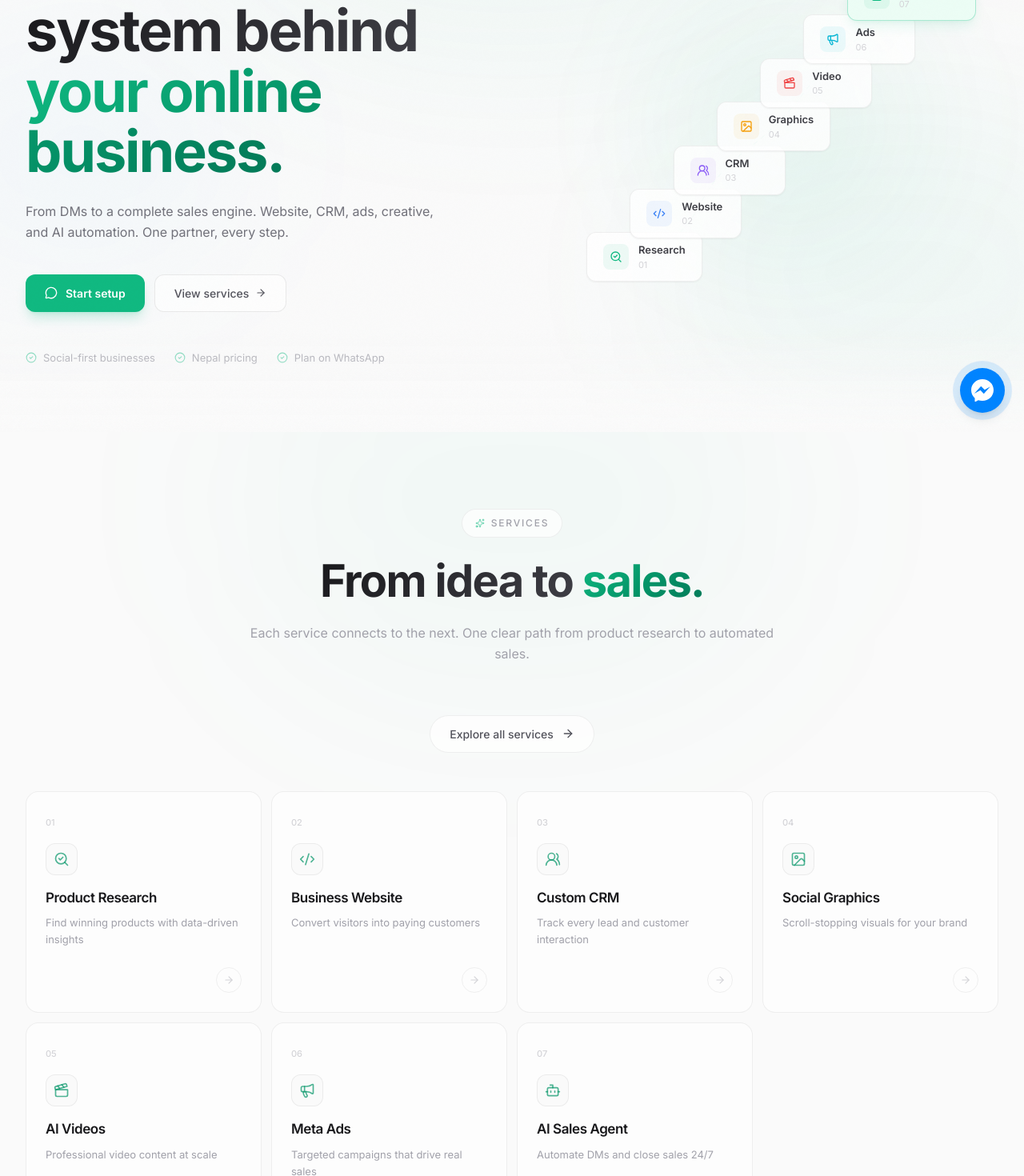
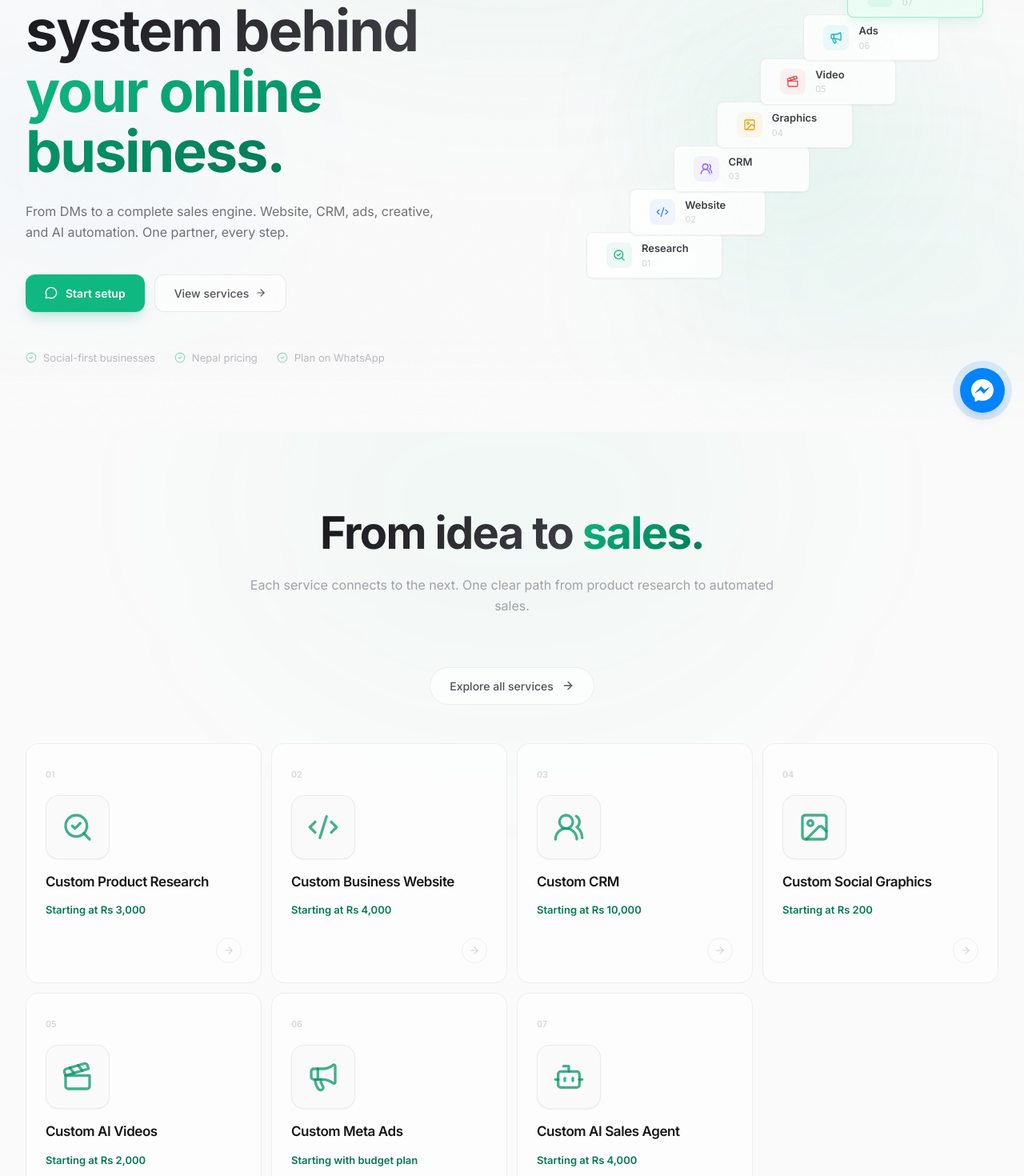
Before and after one commit to sehenagautam/sajedar-product-research, a Next.js app: page / in a window 1280 px wide. Shown: the part 260-1730 px from the top of the page at 80% size. Built offline with nearby package versions, Linux system fonts and the light colour scheme.

Commit message:
Refine service path and custom pricing

```diff
--- a/src/app/page.tsx
+++ b/src/app/page.tsx
@@ -13,7 +13,6 @@ import {
   SearchCheck,
   Sparkles,
   UsersRound,
-  Zap,
 } from 'lucide-react';
 import Header from '../components/Header';
 import { Footer } from '../components/sections/Footer';
@@ -35,13 +34,13 @@ const bricks = [
 
 /* Service cards data */
 const services = [
-  { title: 'Product Research', href: '/product-market-research', icon: SearchCheck, desc: 'Find winning products with data-driven insights' },
-  { title: 'Business Website', href: '/website', icon: Code2, desc: 'Convert visitors into paying customers' },
-  { title: 'Custom CRM', href: '/crm', icon: UsersRound, desc: 'Track every lead and customer interaction' },
-  { title: 'Social Graphics', href: '/social-media-graphics', icon: ImageIcon, desc: 'Scroll-stopping visuals for your brand' },
-  { title: 'AI Videos', href: '/motionmandu', icon: Clapperboard, desc: 'Professional video content at scale' },
-  { title: 'Meta Ads', href: '/meta-ads', icon: Megaphone, desc: 'Targeted campaigns that drive real sales' },
-  { title: 'AI Sales Agent', href: '/sales-agent', icon: Bot, desc: 'Automate DMs and close sales 24/7' },
+  { title: 'Custom Product Research', href: '/product-market-research', icon: SearchCheck, price: 'Starting at Rs 3,000' },
+  { title: 'Custom Business Website', href: '/website', icon: Code2, price: 'Starting at Rs 4,000' },
+  { title: 'Custom CRM', href: '/crm', icon: UsersRound, price: 'Starting at Rs 10,000' },
+  { title: 'Custom Social Graphics', href: '/social-media-graphics', icon: ImageIcon, price: 'Starting at Rs 200' },
+  { title: 'Custom AI Videos', href: '/motionmandu', icon: Clapperboard, price: 'Starting at Rs 2,000' },
+  { title: 'Custom Meta Ads', href: '/meta-ads', icon: Megaphone, price: 'Starting with budget plan' },
+  { title: 'Custom AI Sales Agent', href: '/sales-agent', icon: Bot, price: 'Starting at Rs 4,000' },
 ];
 
 export default function Home() {
@@ -163,12 +162,12 @@ export default function Home() {
                     }}
                   >
                     <div
-                      className={`flex items-center gap-3 rounded-xl border px-5 py-3 backdrop-blur-sm transition-all duration-500 hover:-translate-y-1 ${
+                      className={`flex items-center gap-3 rounded-lg border px-6 py-2.5 backdrop-blur-sm transition-all duration-500 hover:-translate-y-1 ${
                         isLast
                           ? 'border-emerald-500/30 bg-emerald-50 shadow-lg shadow-emerald-500/10 hover:border-emerald-500/40'
                           : 'border-black/[0.06] bg-white/80 shadow-sm hover:border-black/[0.12] hover:shadow-md'
                       }`}
-                      style={{ minWidth: '140px' }}
+                      style={{ minWidth: '170px' }}
                     >
                       <div
                         className="flex h-8 w-8 flex-shrink-0 items-center justify-center rounded-lg"
@@ -189,11 +188,6 @@ export default function Home() {
                 );
               })}
 
-              {/* Final destination label */}
-              <div className="animate-fade-up absolute right-2 top-4 flex items-center gap-2 text-[12px] text-emerald-600/50" style={{ animationDelay: '1.1s' }}>
-                <Zap className="h-3 w-3" />
-                Complete system
-              </div>
             </div>
           </div>
 
@@ -211,11 +205,6 @@ export default function Home() {
           <div className="relative mx-auto max-w-7xl">
             {/* Section header */}
             <div className="mx-auto mb-16 max-w-2xl text-center">
-              <div className="mb-6 inline-flex items-center gap-2 rounded-full border border-black/[0.06] bg-white/70 px-4 py-2 text-[12px] font-medium uppercase tracking-[0.15em] text-[#a1a1aa]">
-                <Sparkles className="h-3 w-3 text-emerald-500/60" aria-hidden="true" />
-                Services
-              </div>
-
               <h2 className="text-[clamp(2rem,4.5vw,3.5rem)] font-bold leading-[1.1] tracking-[-0.03em]">
                 <span className="text-gradient">From idea to</span>{' '}
                 <span className="text-gradient-accent">sales.</span>
@@ -257,8 +246,8 @@ export default function Home() {
                       </span>
 
                       {/* Icon */}
-                      <div className="mt-4 flex h-10 w-10 items-center justify-center rounded-xl border border-black/[0.06] bg-[#fafafa]">
-                        <Icon className="h-5 w-5 text-emerald-600/70" aria-hidden="true" />
+                      <div className="mt-4 flex h-20 w-20 items-center justify-center rounded-2xl border border-black/[0.06] bg-[#fafafa] shadow-sm">
+                        <Icon className="h-10 w-10 text-emerald-600/75" aria-hidden="true" />
                       </div>
 
                       {/* Title */}
@@ -266,9 +255,8 @@ export default function Home() {
                         {service.title}
                       </h3>
 
-                      {/* Description */}
-                      <p className="mt-2 text-[13px] leading-relaxed text-[#a1a1aa]">
-                        {service.desc}
+                      <p className="mt-3 text-[13px] font-semibold leading-relaxed text-emerald-700">
+                        {service.price}
                       </p>
                     </div>
 
--- a/src/app/services/page.tsx
+++ b/src/app/services/page.tsx
@@ -19,21 +19,21 @@ export const metadata: Metadata = {
 
 const services = [
   {
-    title: 'AI Sales Agent',
+    title: 'Custom AI Sales Agent',
     href: '/sales-agent',
     price: 'Commission and plan based',
     description: 'AI sales agents for Messenger that answer customers, understand products, and help convert conversations.',
     icon: Bot,
   },
   {
-    title: 'Motionmandu AI Videos',
+    title: 'Custom Motionmandu AI Videos',
     href: '/motionmandu',
     price: 'Rs 2000 per video',
     description: 'AI-generated business videos for products, offers, services, and social media campaigns.',
     icon: Clapperboard,
   },
   {
-    title: 'Meta Ads Planning',
+    title: 'Custom Meta Ads Planning',
     href: '/meta-ads',
     price: 'Budget planning via WhatsApp',
     description: 'Facebook and Instagram ad planning for Nepalese businesses with practical budget guidance.',
@@ -47,21 +47,21 @@ const services = [
     icon: UsersRound,
   },
   {
-    title: 'Business Website',
+    title: 'Custom Business Website',
     href: '/website',
     price: 'Rs 4000',
     description: 'High quality frontend website with Discord order notifications and Sajedar subdomain hosting.',
     icon: Code2,
   },
   {
-    title: 'Product Market Research',
+    title: 'Custom Product Market Research',
     href: '/product-market-research',
     price: 'Starts at Rs 3000',
     description: 'Research support to understand demand, competitors, positioning, and market fit before launching or scaling a product.',
     icon: SearchCheck,
   },
   {
-    title: 'Social Media Graphics',
+    title: 'Custom Social Media Graphics',
     href: '/social-media-graphics',
     price: 'Rs 200 per graphic',
     description: 'Branded graphics for posts, offers, product announcements, and daily social media marketing.',
@@ -121,7 +121,16 @@ export default function ServicesPage() {
                     </div>
                     <ArrowRight className="h-5 w-5 flex-shrink-0 text-stone-400 transition group-hover:translate-x-1 group-hover:text-emerald-600" aria-hidden="true" />
                   </div>
-                  <h2 className="mt-5 text-xl font-bold text-[#1c1917]">{service.title}</h2>
+                  <h2 className="mt-5 text-xl font-bold text-[#1c1917]">
+                    {service.title.startsWith('Custom ') ? (
+                      <>
+                        <span className="text-emerald-700">Custom</span>
+                        {service.title.replace('Custom', '')}
+                      </>
+                    ) : (
+                      service.title
+                    )}
+                  </h2>
                   <p className="mt-2 text-sm font-bold text-emerald-700">{service.price}</p>
                   <p className="mt-4 text-sm leading-7 text-[#57534e]">{service.description}</p>
                 </Link>
--- a/src/app/website/page.tsx
+++ b/src/app/website/page.tsx
@@ -5,8 +5,8 @@ import Header from '../../components/Header';
 import { Footer } from '../../components/sections/Footer';
 
 export const metadata: Metadata = {
-  title: 'Business Website Nepal for Rs 4000',
-  description: 'Get a high quality business website for Rs 4000 with Discord order notifications and a Sajedar subdomain like ashwi.sajedar.com.',
+  title: 'Custom Business Website Nepal for Rs 4000',
+  description: 'Get a custom premium-looking business website for Rs 4000, designed with Claude AI support, Discord order notifications, and a Sajedar subdomain like ashwi.sajedar.com.',
   keywords: [
     'website design nepal',
     'business website nepal',
@@ -19,8 +19,8 @@ export const metadata: Metadata = {
   ],
   alternates: { canonical: '/website' },
   openGraph: {
-    title: 'Business Website Nepal for Rs 4000',
-    description: 'High quality frontend, Discord order notifications, and Sajedar subdomain hosting for Nepali businesses.',
+    title: 'Custom Business Website Nepal for Rs 4000',
+    description: 'Premium-looking custom frontend designed with Claude AI support, Discord order notifications, and Sajedar subdomain hosting for Nepali businesses.',
     url: 'https://sajedar.com/website',
     siteName: 'Sajedar',
     type: 'website',
@@ -33,8 +33,8 @@ const whatsappMessage = encodeURIComponent(
 
 const features = [
   {
-    title: 'High quality frontend',
-    copy: 'A polished, mobile-friendly website built to make your business look credible and easy to browse.',
+    title: 'Custom premium frontend',
+    copy: 'A polished, mobile-friendly website designed with Claude AI support so your business looks premium, credible, and easy to browse.',
     icon: Sparkles,
   },
   {
@@ -86,13 +86,13 @@ export default function WebsitePage() {
             <div className="py-8">
               <div className="mb-6 inline-flex items-center gap-2 rounded-full border border-emerald-200 bg-emerald-50 px-4 py-2 text-sm font-bold text-emerald-700">
                 <Code2 className="h-4 w-4" aria-hidden="true" />
-                Websites for Nepali businesses
+                Custom websites for Nepali businesses
               </div>
               <h1 className="max-w-3xl text-4xl font-bold leading-tight tracking-tight text-[#1c1917] md:text-6xl">
-                Get a business website for Rs 4000.
+                Get a custom business website for Rs 4000.
               </h1>
               <p className="mt-6 max-w-2xl text-base leading-8 text-[#57534e] md:text-lg">
-                Sajedar builds high quality frontend websites for Nepali businesses, with order notifications sent to Discord and hosting on a clean Sajedar subdomain.
+                Sajedar uses Claude AI to help design premium-looking custom frontend websites for Nepali businesses, with order notifications sent to Discord and hosting on a clean Sajedar subdomain.
               </p>
               <div className="mt-8 flex flex-col gap-3 sm:flex-row">
                 <a
@@ -125,7 +125,7 @@ export default function WebsitePage() {
               </div>
               <div className="mt-5 space-y-3">
                 {[
-                  'High quality frontend included',
+                  'Custom premium frontend designed with Claude AI support',
                   'Discord notifications for orders',
                   'Hosted on your Sajedar subdomain',
                   'Can upgrade to your own domain name afterwards',
@@ -148,7 +148,7 @@ export default function WebsitePage() {
                 Made for businesses that sell online and need orders handled quickly.
               </h2>
               <p className="mt-4 text-base leading-8 text-[#57534e]">
-                This is a practical starter website for businesses that want to look professional online without dealing with domain and hosting complexity on day one.
+                This is a practical custom starter website for businesses that want to look professional online without dealing with domain and hosting complexity on day one.
               </p>
             </div>
             <div className="grid gap-3 sm:grid-cols-2">
@@ -213,7 +213,7 @@ export default function WebsitePage() {
               <p className="text-sm font-bold uppercase tracking-[0.18em] text-emerald-700">Website service</p>
               <h2 className="mt-2 text-2xl font-bold text-[#1c1917]">Ready to launch your business website?</h2>
               <p className="mt-3 max-w-2xl text-sm leading-7 text-[#57534e]">
-                Starting at Rs 4000, with high quality frontend, Discord order notifications, and a Sajedar subdomain like ashwi.sajedar.com.
+                Starting at Rs 4000, with a Claude AI-assisted custom premium frontend, Discord order notifications, and a Sajedar subdomain like ashwi.sajedar.com.
               </p>
             </div>
             <a
```
